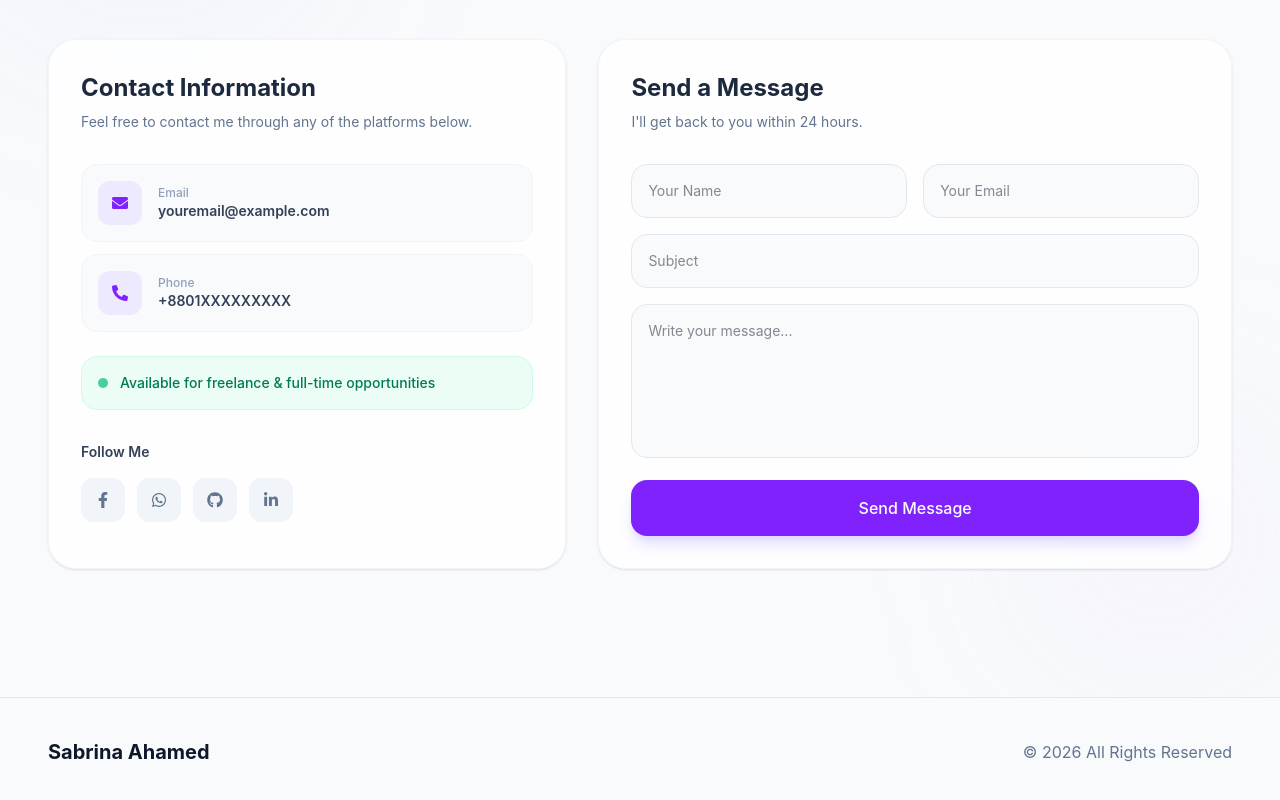
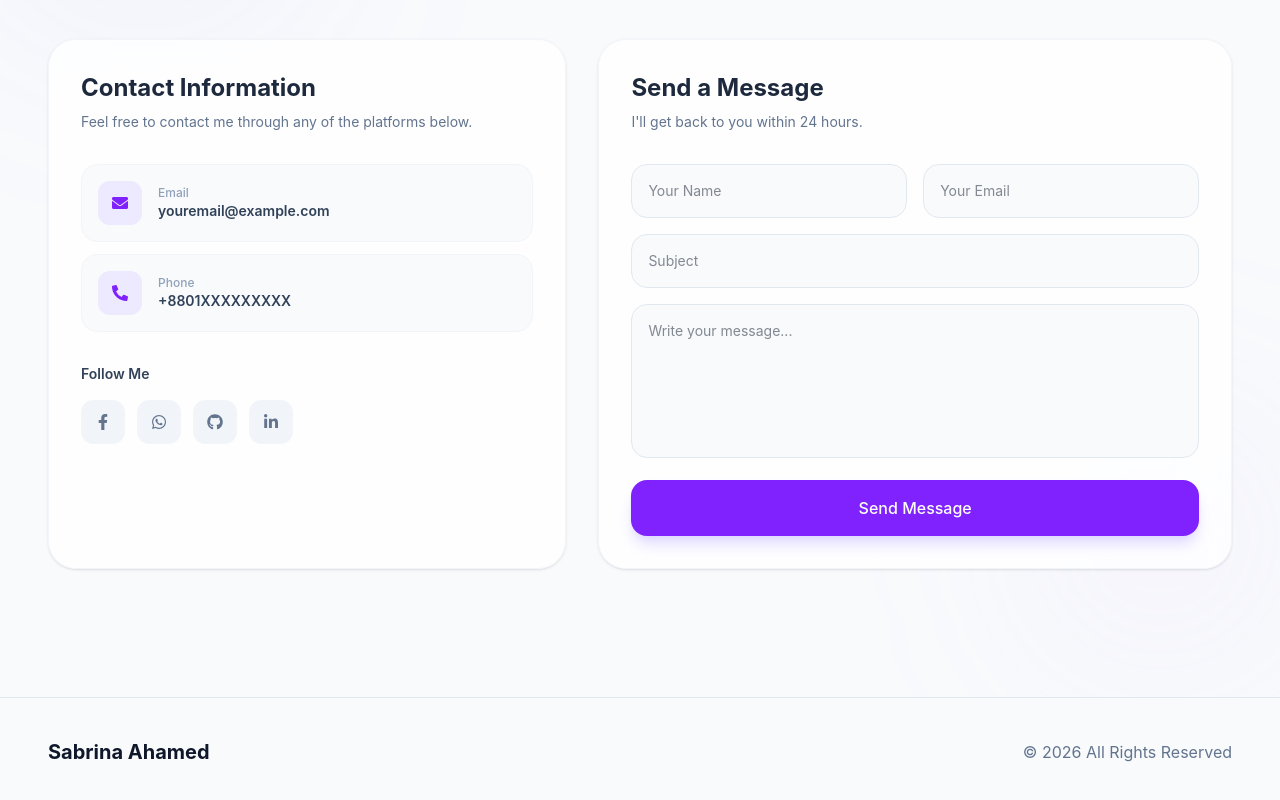
Before and after one commit to sabrinaahamed/portfolio, a React app: page / in a window 1280 px wide. Shown: the part 4015-4815 px from the top of the page. Built offline with nearby package versions, Linux system fonts and the light colour scheme; the HTML template or start-up script is replaced by a standard one.

Commit message:
feat: remove availability badge from Contact section for cleaner layout

```diff
--- a/src/components/sections/Contact.jsx
+++ b/src/components/sections/Contact.jsx
@@ -97,13 +97,7 @@ const Contact = () => {
               </a>
             </div>
 
-            {/* Availability badge */}
-            <div className="mt-6 flex items-center gap-3 p-4 rounded-2xl bg-emerald-50 border border-emerald-100">
-              <span className="w-2.5 h-2.5 rounded-full bg-emerald-500 animate-pulse shrink-0" />
-              <p className="text-sm font-medium text-emerald-700">
-                Available for freelance & full-time opportunities
-              </p>
-            </div>
+
 
             {/* Socials */}
             <div className="mt-8">
```
